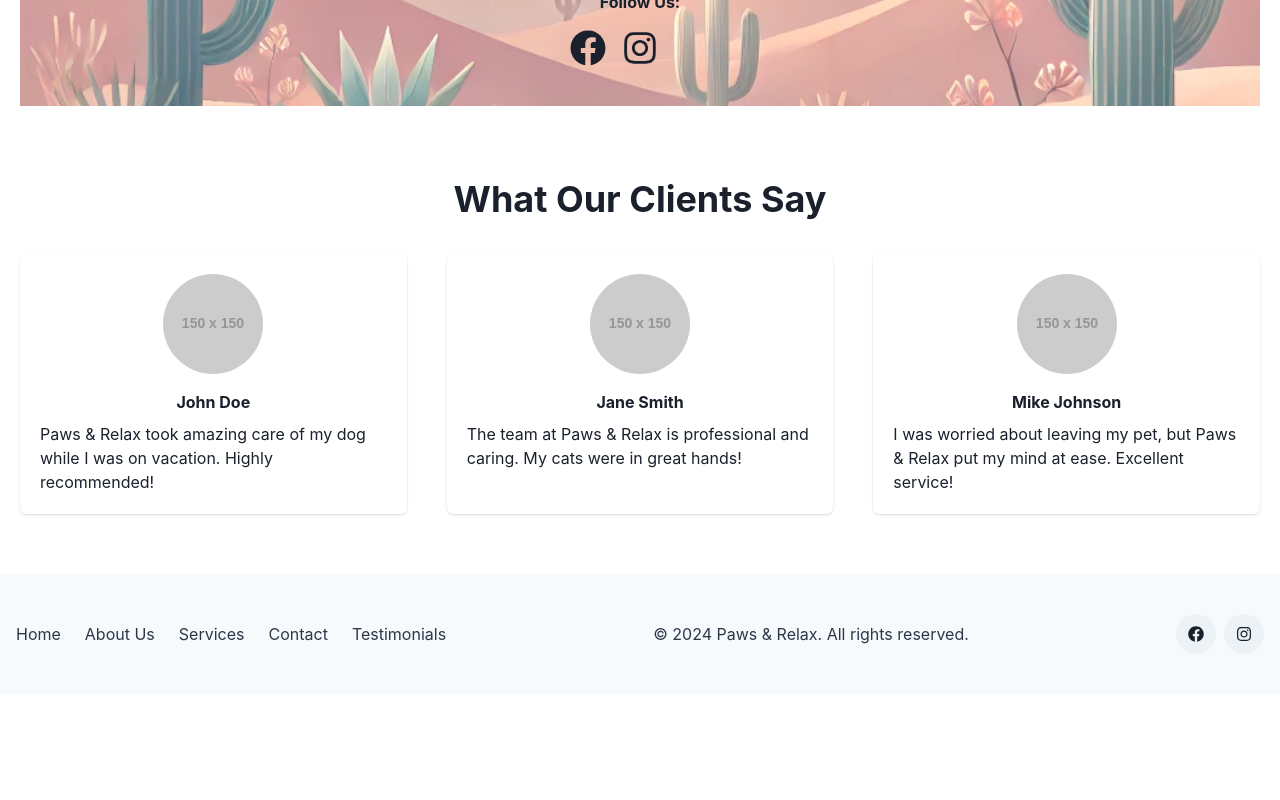
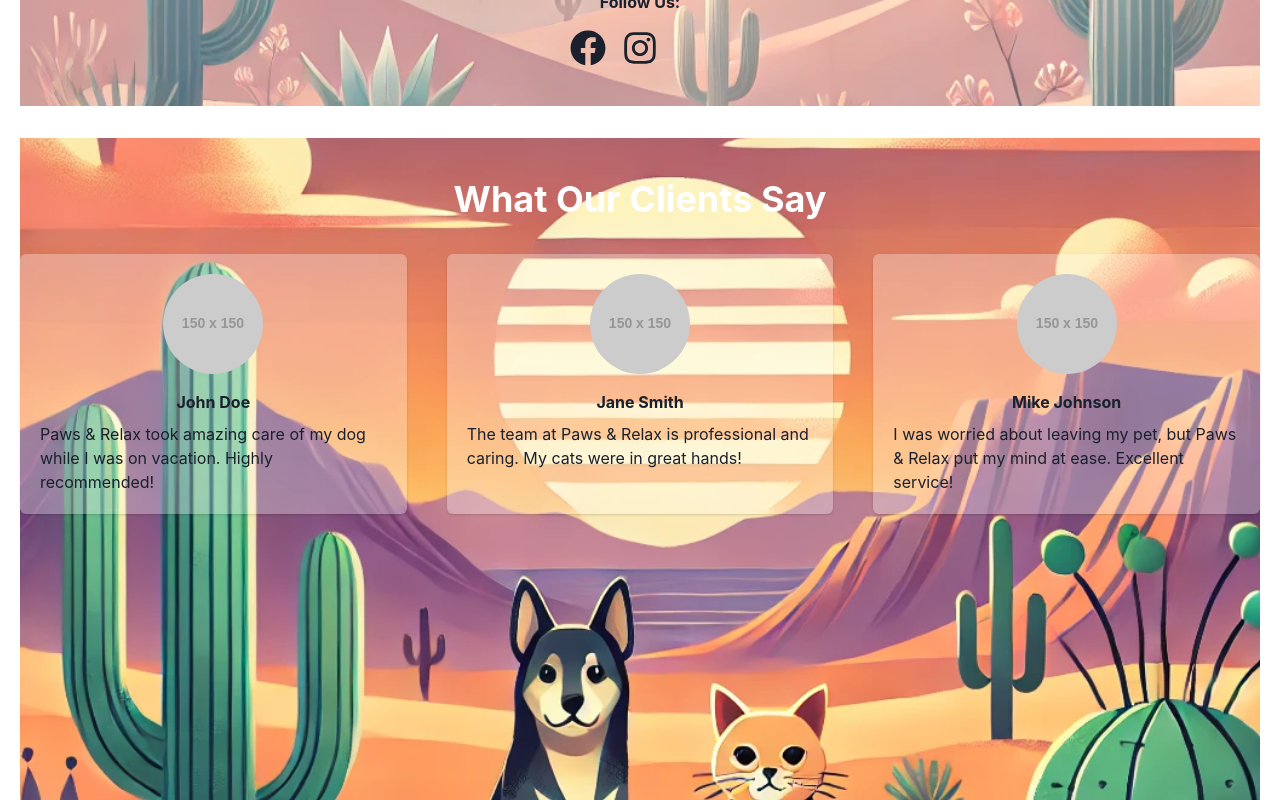
Before and after one commit to KadeKorn/Paes_and_relax, a React (Create React App) app: page / in a window 1280 px wide. Shown: the part 2580-3380 px from the top of the page. Before the commit the page ends 3274 px from the top, so only its background shows below. Built offline with nearby package versions, Linux system fonts and the light colour scheme.

Commit message:
BG to Testimonials page

```diff
--- a/src/components/TestimonialsPage.js
+++ b/src/components/TestimonialsPage.js
@@ -24,15 +24,23 @@ const TestimonialsPage = () => {
   ];
 
   return (
-    <Box as="section" py={10}>
+    <Box
+      as="section"
+      py={10}
+      backgroundImage="url('/Test BG Sunset similat to About BG.webp')"
+      backgroundSize="cover"
+      backgroundPosition="center"
+      backgroundRepeat="no-repeat"
+      minHeight="100vh"  // Ensures the section takes up at least full viewport height
+    >
       <VStack spacing={8} align="stretch">
-        <Heading as="h2" size="xl" textAlign="center">
+        <Heading as="h2" size="xl" textAlign="center" color="white">  {/* Adjust the text color if necessary */}
           What Our Clients Say
         </Heading>
 
         <SimpleGrid columns={{ base: 1, md: 3 }} spacing={10}>
           {testimonials.map((testimonial) => (
-            <Card key={testimonial.id}>
+            <Card key={testimonial.id} bg="rgba(255, 255, 255, 0.3)" borderRadius="md">  {/* Adds a slightly transparent background */}
               <CardBody>
                 <Image
                   src={testimonial.image}
```
Also changed, not shown: public/Test BG Sunset similat to About BG.webp (renamed from public/Footer BG Sunset similat to About BG.webp).
